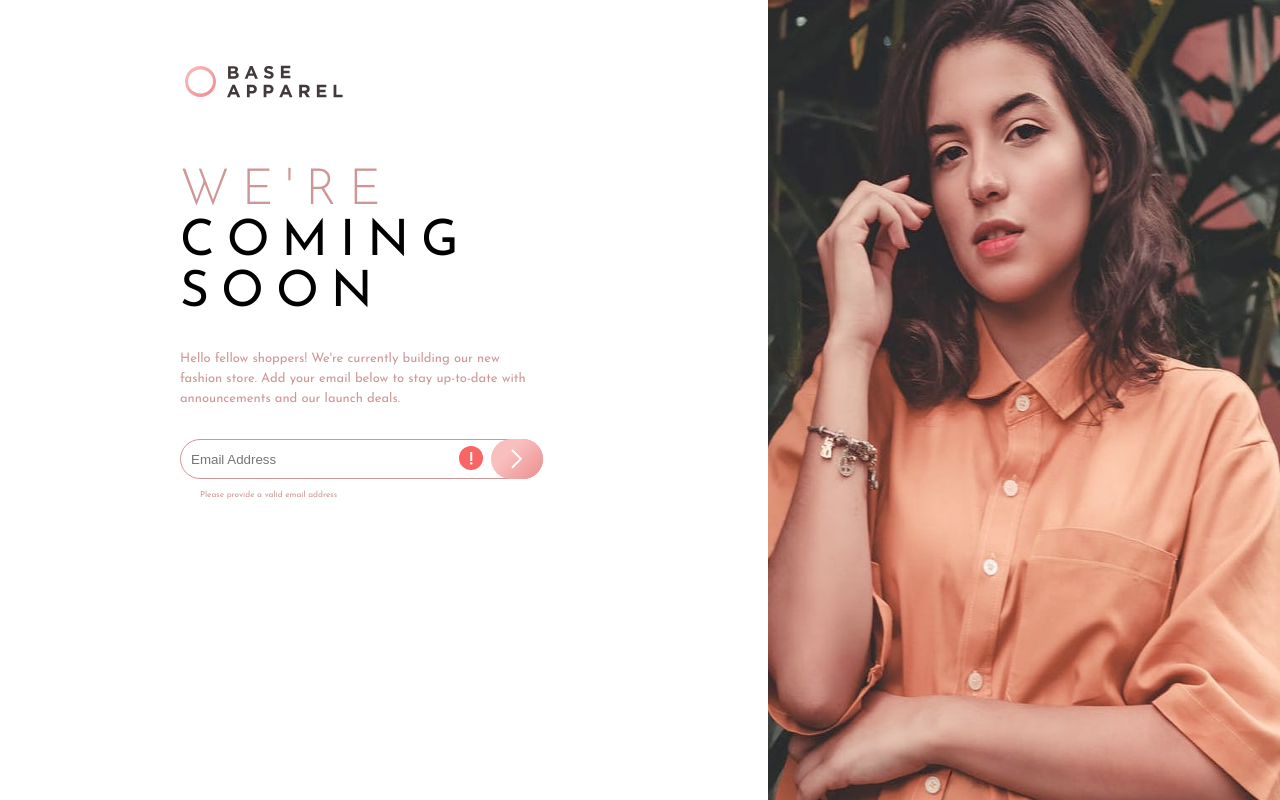
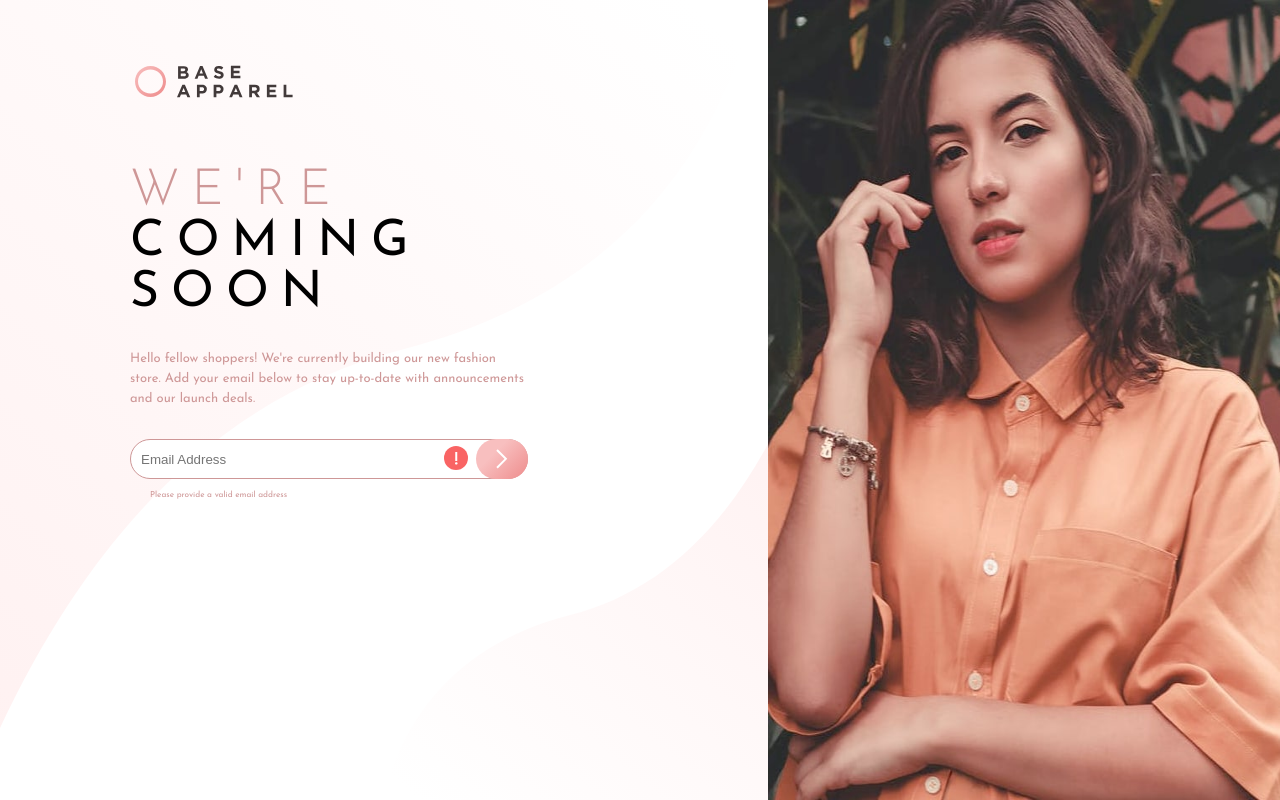
Before and after one commit to craigdennis/frontend-mentor, a website: page base-apparel-coming-soon-master/index.html in a window 1280 px wide. Drawn offline with Linux system fonts and the light colour scheme.

Commit message:
added desktop bg pattern
added background for desktop

```diff
--- a/base-apparel-coming-soon-master/sass/main.scss
+++ b/base-apparel-coming-soon-master/sass/main.scss
@@ -107,10 +107,14 @@ small {
 
 .left {
 
+
   @media only screen and (min-width: 768px) {
     width: 60%;
     padding: 0 10rem;
-    margin-left: 5rem;
+    padding-left: 10rem;
+    background-image: url("/images/bg-pattern-desktop.svg");
+    background-position: center center;
+    background-size: cover;
 
   }
 }
```
Also changed, not shown: base-apparel-coming-soon-master/css/style.css.
